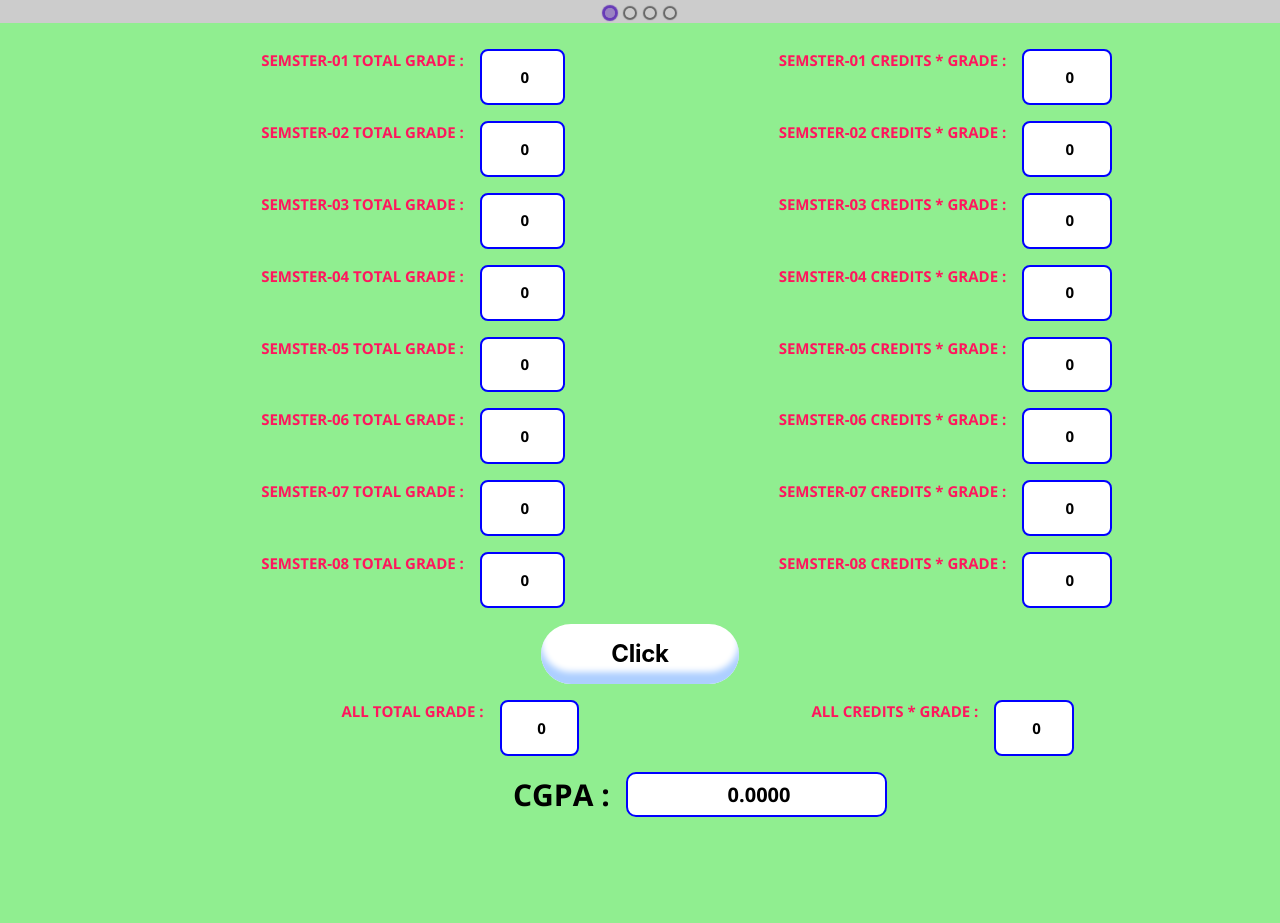
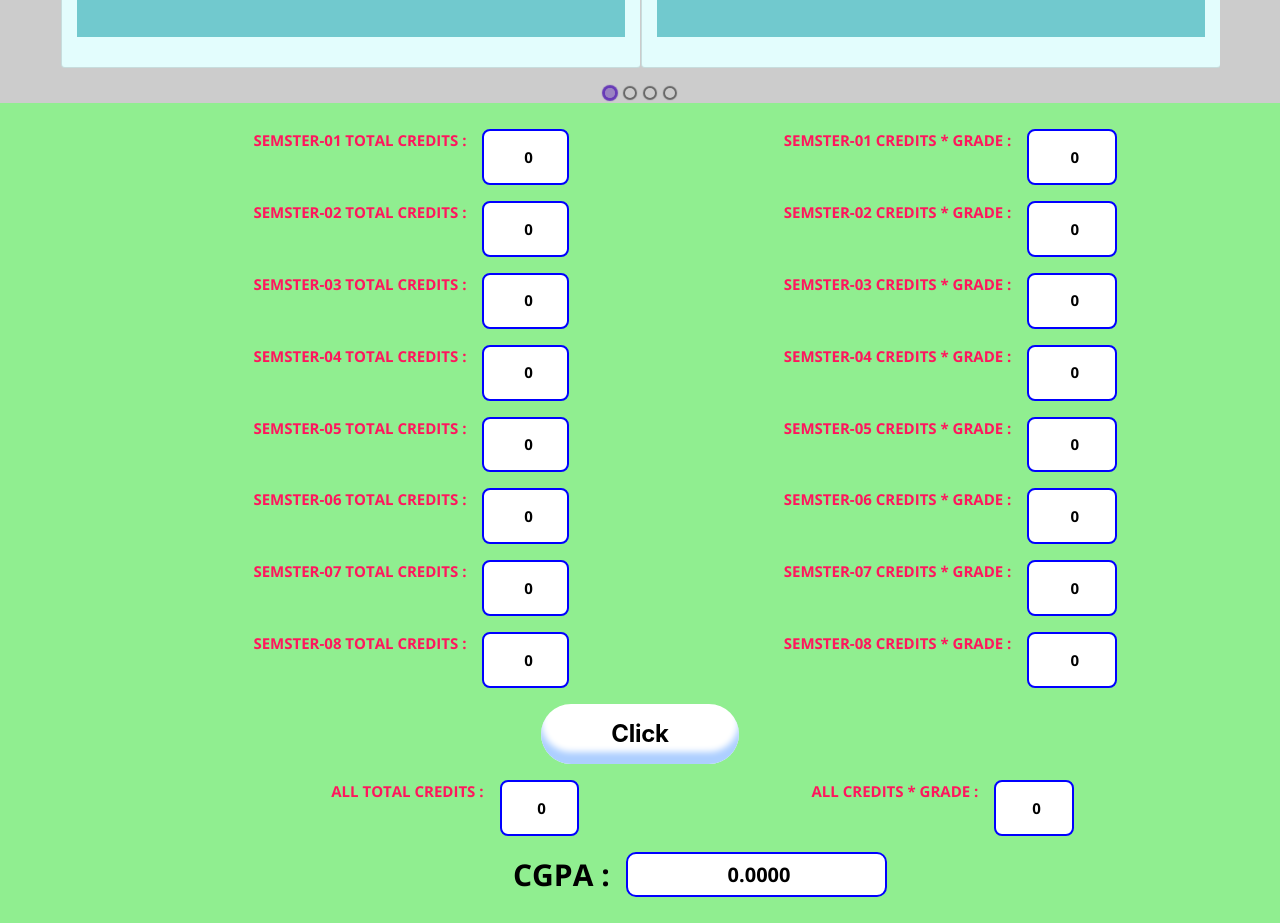
Before and after one commit to njmani007/cgpa-app, a React (Create React App) app: page / in a window 1280 px wide. Shown: the part 1140-2063 px from the top of the page. Before the commit the page ends 1983 px from the top, so only its background shows below. Built offline with nearby package versions, Linux system fonts and the light colour scheme.

Commit message:
njmani commit

```diff
--- a/src/components/BoxAll/BoxAll.css
+++ b/src/components/BoxAll/BoxAll.css
@@ -11,7 +11,7 @@ body{
 
 .card{
     width: 100%;
-    height: 126vh;
+    height: 136vh;
     background: #E3FDFD;
     color: #fff;
     font-size: 30px;
@@ -120,7 +120,7 @@ body{
 }
 .a-box {
     width: 100%;
-    height: 120vh;
+    height: 130vh;
     background-color: #71C9CE;
     display: flex;
     flex-direction: row;
--- a/src/components/BoxAll/BoxAll.js
+++ b/src/components/BoxAll/BoxAll.js
@@ -309,7 +309,7 @@ const BoxAll = () => {
 
 
     // Total declaration
-    const [allGtotal,setAllGtotal] = useState(0);
+    const [allCtotal,setAllCtotal] = useState(0);
     const [allCGtotal,setAllCGtotal] = useState(0);
     const [tot,setTot] = useState(0);
     const at = tot.toFixed(4);
@@ -339,7 +339,7 @@ const BoxAll = () => {
       setCGtotal1((Number(cm11) * Number(gm11)) + (Number(cm12) * Number(gm12)) + (Number(cm13) * Number(gm13)) + (Number(cm14) * Number(gm14)) + (Number(cm15) * Number(gm15)) + (Number(cm16) * Number(gm16)) + (Number(cm17) * Number(gm17)) + (Number(cm18) * Number(gm18))); // set number to the state
 
 
-      setGPAtotal1(((Number(cm11) * Number(gm11)) + (Number(cm12) * Number(gm12)) + (Number(cm13) * Number(gm13)) + (Number(cm14) * Number(gm14)) + (Number(cm15) * Number(gm15)) + (Number(cm16) * Number(gm16)) + (Number(cm17) * Number(gm17)) + (Number(cm18) * Number(gm18))) / (Number(gm11) + Number(gm12) + Number(gm13) + Number(gm14) + Number(gm15) + Number(gm16) + Number(gm17) + Number(gm18))
+      setGPAtotal1(((Number(cm11) * Number(gm11)) + (Number(cm12) * Number(gm12)) + (Number(cm13) * Number(gm13)) + (Number(cm14) * Number(gm14)) + (Number(cm15) * Number(gm15)) + (Number(cm16) * Number(gm16)) + (Number(cm17) * Number(gm17)) + (Number(cm18) * Number(gm18))) / (Number(cm11) + Number(cm12) + Number(cm13) + Number(cm14) + Number(cm15) + Number(cm16) + Number(cm17) + Number(cm18))
       )
 
     }
@@ -364,7 +364,7 @@ const BoxAll = () => {
     setCGtotal2((Number(cm21) * Number(gm21)) + (Number(cm22) * Number(gm22)) + (Number(cm23) * Number(gm23)) + (Number(cm24) * Number(gm24)) + (Number(cm25) * Number(gm25)) + (Number(cm26) * Number(gm26)) + (Number(cm27) * Number(gm27)) + (Number(cm28) * Number(gm28))); // set number to the state
 
 
-    setGPAtotal2(((Number(cm21) * Number(gm21)) + (Number(cm22) * Number(gm22)) + (Number(cm23) * Number(gm23)) + (Number(cm24) * Number(gm24)) + (Number(cm25) * Number(gm25)) + (Number(cm26) * Number(gm26)) + (Number(cm27) * Number(gm27)) + (Number(cm28) * Number(gm28))) / (Number(gm21) + Number(gm22) + Number(gm23) + Number(gm24) + Number(gm25) + Number(gm26) + Number(gm27) + Number(gm28))
+    setGPAtotal2(((Number(cm21) * Number(gm21)) + (Number(cm22) * Number(gm22)) + (Number(cm23) * Number(gm23)) + (Number(cm24) * Number(gm24)) + (Number(cm25) * Number(gm25)) + (Number(cm26) * Number(gm26)) + (Number(cm27) * Number(gm27)) + (Number(cm28) * Number(gm28))) / (Number(cm21) + Number(cm22) + Number(cm23) + Number(cm24) + Number(cm25) + Number(cm26) + Number(cm27) + Number(cm28))
     )
 
     }
@@ -388,7 +388,7 @@ const BoxAll = () => {
     setCGtotal3((Number(cm31) * Number(gm31)) + (Number(cm32) * Number(gm32)) + (Number(cm33) * Number(gm33)) + (Number(cm34) * Number(gm34)) + (Number(cm35) * Number(gm35)) + (Number(cm36) * Number(gm36)) + (Number(cm37) * Number(gm37)) + (Number(cm38) * Number(gm38))); // set number to the state
 
 
-    setGPAtotal3(((Number(cm31) * Number(gm31)) + (Number(cm32) * Number(gm32)) + (Number(cm33) * Number(gm33)) + (Number(cm34) * Number(gm34)) + (Number(cm35) * Number(gm35)) + (Number(cm36) * Number(gm36)) + (Number(cm37) * Number(gm37)) + (Number(cm38) * Number(gm38))) / (Number(gm31) + Number(gm32) + Number(gm33) + Number(gm34) + Number(gm35) + Number(gm36) + Number(gm37) + Number(gm38))
+    setGPAtotal3(((Number(cm31) * Number(gm31)) + (Number(cm32) * Number(gm32)) + (Number(cm33) * Number(gm33)) + (Number(cm34) * Number(gm34)) + (Number(cm35) * Number(gm35)) + (Number(cm36) * Number(gm36)) + (Number(cm37) * Number(gm37)) + (Number(cm38) * Number(gm38))) / (Number(cm31) + Number(cm32) + Number(cm33) + Number(cm34) + Number(cm35) + Number(cm36) + Number(cm37) + Number(cm38))
     )
 
   }
@@ -412,7 +412,7 @@ const BoxAll = () => {
     setCGtotal4((Number(cm41) * Number(gm41)) + (Number(cm42) * Number(gm42)) + (Number(cm43) * Number(gm43)) + (Number(cm44) * Number(gm44)) + (Number(cm45) * Number(gm45)) + (Number(cm46) * Number(gm46)) + (Number(cm47) * Number(gm47)) + (Number(cm48) * Number(gm48))); // set number to the state
 
 
-    setGPAtotal4(((Number(cm41) * Number(gm41)) + (Number(cm42) * Number(gm42)) + (Number(cm43) * Number(gm43)) + (Number(cm44) * Number(gm44)) + (Number(cm45) * Number(gm45)) + (Number(cm46) * Number(gm46)) + (Number(cm47) * Number(gm47)) + (Number(cm48) * Number(gm48))) / (Number(gm41) + Number(gm42) + Number(gm43) + Number(gm44) + Number(gm45) + Number(gm46) + Number(gm47) + Number(gm48))
+    setGPAtotal4(((Number(cm41) * Number(gm41)) + (Number(cm42) * Number(gm42)) + (Number(cm43) * Number(gm43)) + (Number(cm44) * Number(gm44)) + (Number(cm45) * Number(gm45)) + (Number(cm46) * Number(gm46)) + (Number(cm47) * Number(gm47)) + (Number(cm48) * Number(gm48))) / (Number(cm41) + Number(cm42) + Number(cm43) + Number(cm44) + Number(cm45) + Number(cm46) + Number(cm47) + Number(cm48))
     )
 
   }
@@ -438,7 +438,7 @@ const BoxAll = () => {
     setCGtotal5((Number(cm51) * Number(gm51)) + (Number(cm52) * Number(gm52)) + (Number(cm53) * Number(gm53)) + (Number(cm54) * Number(gm54)) + (Number(cm55) * Number(gm55)) + (Number(cm56) * Number(gm56)) + (Number(cm57) * Number(gm57)) + (Number(cm58) * Number(gm58))); // set number to the state
 
 
-    setGPAtotal5(((Number(cm51) * Number(gm51)) + (Number(cm52) * Number(gm52)) + (Number(cm53) * Number(gm53)) + (Number(cm54) * Number(gm54)) + (Number(cm55) * Number(gm55)) + (Number(cm56) * Number(gm56)) + (Number(cm57) * Number(gm57)) + (Number(cm58) * Number(gm58))) / (Number(gm51) + Number(gm52) + Number(gm53) + Number(gm54) + Number(gm55) + Number(gm56) + Number(gm57) + Number(gm58))
+    setGPAtotal5(((Number(cm51) * Number(gm51)) + (Number(cm52) * Number(gm52)) + (Number(cm53) * Number(gm53)) + (Number(cm54) * Number(gm54)) + (Number(cm55) * Number(gm55)) + (Number(cm56) * Number(gm56)) + (Number(cm57) * Number(gm57)) + (Number(cm58) * Number(gm58))) / (Number(cm51) + Number(cm52) + Number(cm53) + Number(cm54) + Number(cm55) + Number(cm56) + Number(cm57) + Number(cm58))
     )
 
   }
@@ -462,7 +462,7 @@ const BoxAll = () => {
     setCGtotal6((Number(cm61) * Number(gm61)) + (Number(cm62) * Number(gm62)) + (Number(cm63) * Number(gm63)) + (Number(cm64) * Number(gm64)) + (Number(cm65) * Number(gm65)) + (Number(cm66) * Number(gm66)) + (Number(cm67) * Number(gm67)) + (Number(cm68) * Number(gm68))); // set number to the state
 
 
-    setGPAtotal6(((Number(cm61) * Number(gm61)) + (Number(cm62) * Number(gm62)) + (Number(cm63) * Number(gm63)) + (Number(cm64) * Number(gm64)) + (Number(cm65) * Number(gm65)) + (Number(cm66) * Number(gm66)) + (Number(cm67) * Number(gm67)) + (Number(cm68) * Number(gm68))) / (Number(gm61) + Number(gm62) + Number(gm63) + Number(gm64) + Number(gm65) + Number(gm66) + Number(gm67) + Number(gm68))
+    setGPAtotal6(((Number(cm61) * Number(gm61)) + (Number(cm62) * Number(gm62)) + (Number(cm63) * Number(gm63)) + (Number(cm64) * Number(gm64)) + (Number(cm65) * Number(gm65)) + (Number(cm66) * Number(gm66)) + (Number(cm67) * Number(gm67)) + (Number(cm68) * Number(gm68))) / (Number(cm61) + Number(cm62) + Number(cm63) + Number(cm64) + Number(cm65) + Number(cm66) + Number(cm67) + Number(cm68))
     )
 
   }
@@ -486,7 +486,7 @@ const BoxAll = () => {
     setCGtotal7((Number(cm71) * Number(gm71)) + (Number(cm72) * Number(gm72)) + (Number(cm73) * Number(gm73)) + (Number(cm74) * Number(gm74)) + (Number(cm75) * Number(gm75)) + (Number(cm76) * Number(gm76)) + (Number(cm77) * Number(gm77)) + (Number(cm78) * Number(gm78))); // set number to the state
 
 
-    setGPAtotal7(((Number(cm71) * Number(gm71)) + (Number(cm72) * Number(gm72)) + (Number(cm73) * Number(gm73)) + (Number(cm74) * Number(gm74)) + (Number(cm75) * Number(gm75)) + (Number(cm76) * Number(gm76)) + (Number(cm77) * Number(gm77)) + (Number(cm78) * Number(gm78))) / (Number(gm71) + Number(gm72) + Number(gm73) + Number(gm74) + Number(gm75) + Number(gm76) + Number(gm77) + Number(gm78))
+    setGPAtotal7(((Number(cm71) * Number(gm71)) + (Number(cm72) * Number(gm72)) + (Number(cm73) * Number(gm73)) + (Number(cm74) * Number(gm74)) + (Number(cm75) * Number(gm75)) + (Number(cm76) * Number(gm76)) + (Number(cm77) * Number(gm77)) + (Number(cm78) * Number(gm78))) / (Number(cm71) + Number(cm72) + Number(cm73) + Number(cm74) + Number(cm75) + Number(cm76) + Number(cm77) + Number(cm78))
     )
 
   }
@@ -510,7 +510,7 @@ const BoxAll = () => {
     setCGtotal8((Number(cm81) * Number(gm81)) + (Number(cm82) * Number(gm82)) + (Number(cm83) * Number(gm83)) + (Number(cm84) * Number(gm84)) + (Number(cm85) * Number(gm85)) + (Number(cm86) * Number(gm86)) + (Number(cm87) * Number(gm87)) + (Number(cm88) * Number(gm88))); // set number to the state
 
 
-    setGPAtotal8(((Number(cm81) * Number(gm81)) + (Number(cm82) * Number(gm82)) + (Number(cm83) * Number(gm83)) + (Number(cm84) * Number(gm84)) + (Number(cm85) * Number(gm85)) + (Number(cm86) * Number(gm86)) + (Number(cm87) * Number(gm87)) + (Number(cm88) * Number(gm88))) / (Number(gm81) + Number(gm82) + Number(gm83) + Number(gm84) + Number(gm85) + Number(gm86) + Number(gm87) + Number(gm88))
+    setGPAtotal8(((Number(cm81) * Number(gm81)) + (Number(cm82) * Number(gm82)) + (Number(cm83) * Number(gm83)) + (Number(cm84) * Number(gm84)) + (Number(cm85) * Number(gm85)) + (Number(cm86) * Number(gm86)) + (Number(cm87) * Number(gm87)) + (Number(cm88) * Number(gm88))) / (Number(cm81) + Number(cm82) + Number(cm83) + Number(cm84) + Number(cm85) + Number(cm86) + Number(cm87) + Number(cm88))
     )
 
   }
@@ -519,9 +519,9 @@ const BoxAll = () => {
 
   function totalclick()
   {
-      setAllGtotal(Number(GT1) + Number(GT2) + Number(GT3) + Number(GT4) + Number(GT5) + Number(GT6) + Number(GT7) + Number(GT8))
+      setAllCtotal(Number(CT1) + Number(CT2) + Number(CT3) + Number(CT4) + Number(CT5) + Number(CT6) + Number(CT7) + Number(CT8))
       setAllCGtotal(Number(CGT1) + Number(CGT2) + Number(CGT3) + Number(CGT4) + Number(CGT5) + Number(CGT6) + Number(CGT7) + Number(CGT8))
-      setTot((Number(CGT1) + Number(CGT2) + Number(CGT3) + Number(CGT4) + Number(CGT5) + Number(CGT6) + Number(CGT7) + Number(CGT8))/(Number(GT1) + Number(GT2) + Number(GT3) + Number(GT4) + Number(GT5) + Number(GT6) + Number(GT7) + Number(GT8)))
+      setTot((Number(CGT1) + Number(CGT2) + Number(CGT3) + Number(CGT4) + Number(CGT5) + Number(CGT6) + Number(CGT7) + Number(CGT8))/(Number(CT1) + Number(CT2) + Number(CT3) + Number(CT4) + Number(CT5) + Number(CT6) + Number(CT7) + Number(CT8)))
   }
 
 
@@ -2000,7 +2000,7 @@ const BoxAll = () => {
 
                 <div className='d-box'>
                   <div className='c-boxs'>
-                    <span className='r-text'>SEMSTER-01 TOTAL   GRADE :</span>
+                    <span className='r-text'>SEMSTER-01 TOTAL CREDITS :</span>
                     <input type="text" name="" step="any" className="r-box" value={GT1} readOnly/>
                   </div>
                   <div className='c-boxs'>
@@ -2011,7 +2011,7 @@ const BoxAll = () => {
 
                 <div className='d-box'>
                   <div className='c-boxs'>
-                    <span className='r-text'>SEMSTER-02 TOTAL GRADE :</span>
+                    <span className='r-text'>SEMSTER-02 TOTAL CREDITS :</span>
                     <input type="text" name="" step="any" className="r-box" value={GT2} readOnly/>
                   </div>
                   <div className='c-boxs'>
@@ -2023,7 +2023,7 @@ const BoxAll = () => {
 
                 <div className='d-box'>
                   <div className='c-boxs'>
-                    <span className='r-text'>SEMSTER-03 TOTAL GRADE :</span>
+                    <span className='r-text'>SEMSTER-03 TOTAL CREDITS :</span>
                     <input type="text" name="" step="any" className="r-box" value={GT3} readOnly/>
                   </div>
                   <div className='c-boxs'>
@@ -2034,7 +2034,7 @@ const BoxAll = () => {
 
                 <div className='d-box'>
                   <div className='c-boxs'>
-                    <span className='r-text'>SEMSTER-04 TOTAL GRADE :</span>
+                    <span className='r-text'>SEMSTER-04 TOTAL CREDITS :</span>
                     <input type="text" name="" step="any" className="r-box" value={GT4} readOnly/>
                   </div>
                   <div className='c-boxs'>
@@ -2045,7 +2045,7 @@ const BoxAll = () => {
 
                 <div className='d-box'>
                   <div className='c-boxs'>
-                    <span className='r-text'>SEMSTER-05 TOTAL GRADE :</span>
+                    <span className='r-text'>SEMSTER-05 TOTAL CREDITS :</span>
                     <input type="text" name="" step="any" className="r-box" value={GT5} readOnly/>
                   </div>
                   <div className='c-boxs'>
@@ -2056,7 +2056,7 @@ const BoxAll = () => {
 
                 <div className='d-box'>
                   <div className='c-boxs'>
-                    <span className='r-text'>SEMSTER-06 TOTAL GRADE :</span>
+                    <span className='r-text'>SEMSTER-06 TOTAL CREDITS :</span>
                     <input type="text" name="" step="any" className="r-box" value={GT6} readOnly/>
                   </div>
                   <div className='c-boxs'>
@@ -2067,7 +2067,7 @@ const BoxAll = () => {
 
                 <div className='d-box'>
                   <div className='c-boxs'>
-                    <span className='r-text'>SEMSTER-07 TOTAL GRADE :</span>
+                    <span className='r-text'>SEMSTER-07 TOTAL CREDITS :</span>
                     <input type="text" name="" step="any" className="r-box" value={GT7} readOnly/>
                   </div>
                   <div className='c-boxs'>
@@ -2078,7 +2078,7 @@ const BoxAll = () => {
 
                 <div className='d-box'>
                   <div className='c-boxs'>
-                    <span className='r-text'>SEMSTER-08 TOTAL GRADE :</span>
+                    <span className='r-text'>SEMSTER-08 TOTAL CREDITS :</span>
                     <input type="text" name="" step="any" className="r-box" value={GT8} readOnly/>
                   </div>
                   <div className='c-boxs'>
@@ -2093,8 +2093,8 @@ const BoxAll = () => {
 
                 <div className='d-box'>
                   <div className='c-boxs'>
-                    <span className='r-text'>ALL TOTAL GRADE :</span>
-                    <input type="text" name="" step="any" className="r-box" value={allGtotal} readOnly/>
+                    <span className='r-text'>ALL TOTAL CREDITS :</span>
+                    <input type="text" name="" step="any" className="r-box" value={allCtotal} readOnly/>
                   </div>
                   <div className='c-boxs'>
                     <span className='r-text'>ALL CREDITS * GRADE :</span>
```
Also changed, not shown: test.js (added, +32 -0 lines).
